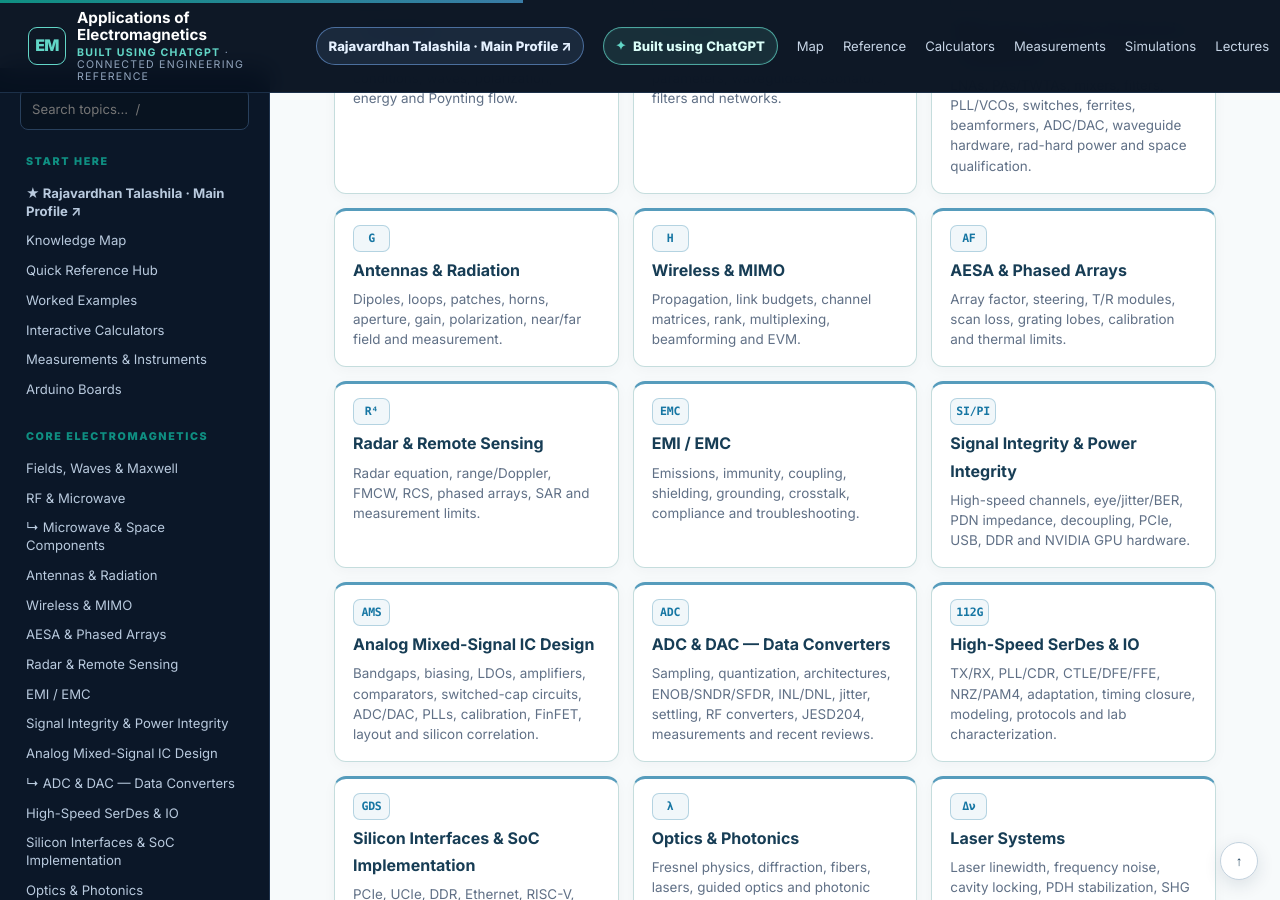
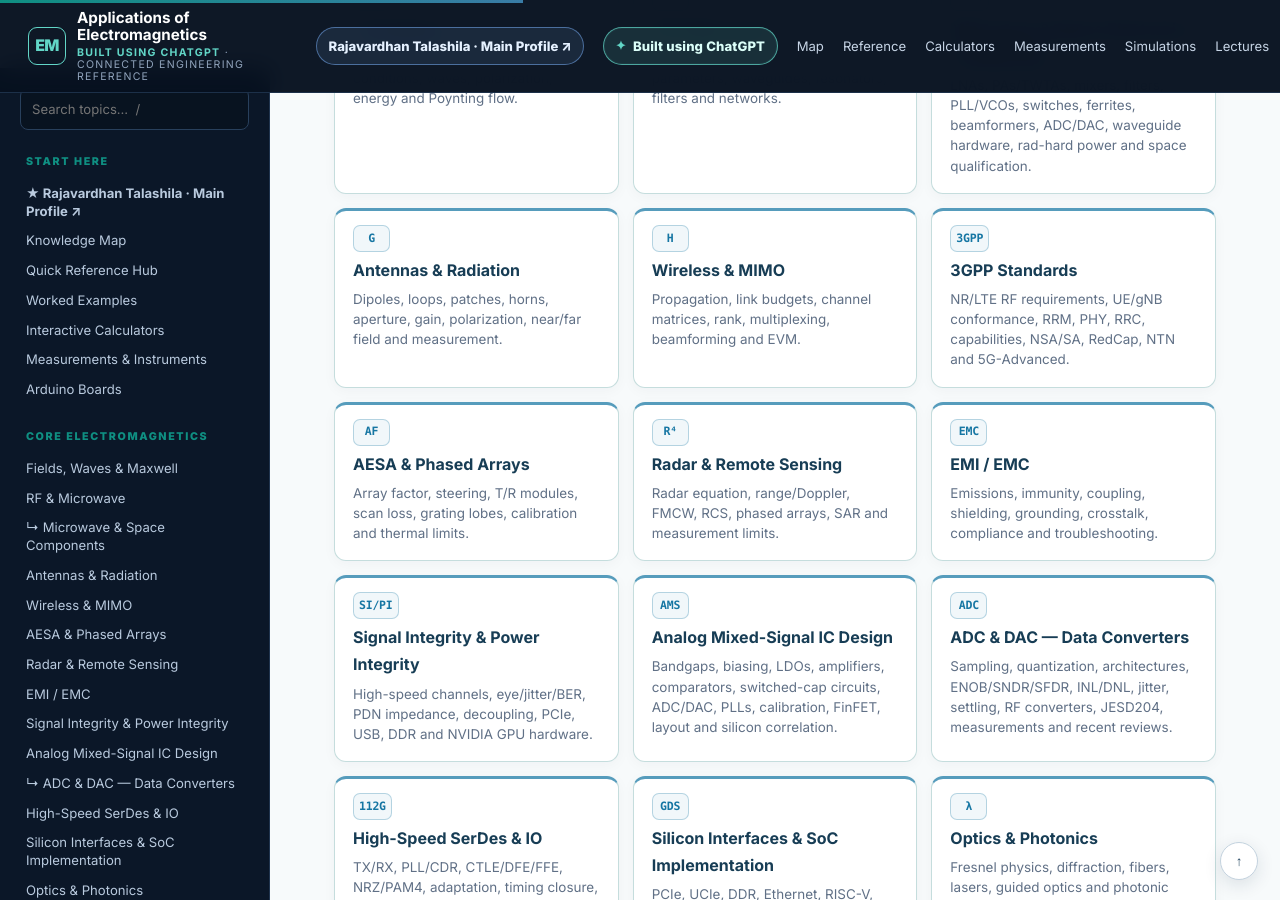
Before and after one commit to RajavardhanT/Electromagnetics_Applications, a Jekyll site: the page built from index.md, in a window 1280 px wide and 900 px high, scrolled down 2516 px. Built offline with Jekyll 4.4.1, drawn with Linux system fonts in a browser that asks for light colours.

Commit message:
Expose 3GPP standards on homepage

```diff
--- a/index.md
+++ b/index.md
@@ -94,6 +94,7 @@
 <a class="reference-card" data-symbol="RFIC" href="microwave-space-components/"><strong>Microwave & Space Electronics Components</strong><span>LNAs, PAs/TWTAs, mixers, filters, PLL/VCOs, switches, ferrites, beamformers, ADC/DAC, waveguide hardware, rad-hard power and space qualification.</span></a>
 <a class="reference-card" data-symbol="G" href="antennas/"><strong>Antennas & Radiation</strong><span>Dipoles, loops, patches, horns, aperture, gain, polarization, near/far field and measurement.</span></a>
 <a class="reference-card" data-symbol="H" href="wireless/"><strong>Wireless & MIMO</strong><span>Propagation, link budgets, channel matrices, rank, multiplexing, beamforming and EVM.</span></a>
+<a class="reference-card" data-symbol="3GPP" href="3gpp-standards/"><strong>3GPP Standards</strong><span>NR/LTE RF requirements, UE/gNB conformance, RRM, PHY, RRC, capabilities, NSA/SA, RedCap, NTN and 5G-Advanced.</span></a>
 <a class="reference-card" data-symbol="AF" href="aesa/"><strong>AESA & Phased Arrays</strong><span>Array factor, steering, T/R modules, scan loss, grating lobes, calibration and thermal limits.</span></a>
 <a class="reference-card" data-symbol="R⁴" href="radar/"><strong>Radar & Remote Sensing</strong><span>Radar equation, range/Doppler, FMCW, RCS, phased arrays, SAR and measurement limits.</span></a>
 <a class="reference-card" data-symbol="EMC" href="emc/"><strong>EMI / EMC</strong><span>Emissions, immunity, coupling, shielding, grounding, crosstalk, compliance and troubleshooting.</span></a>
```
